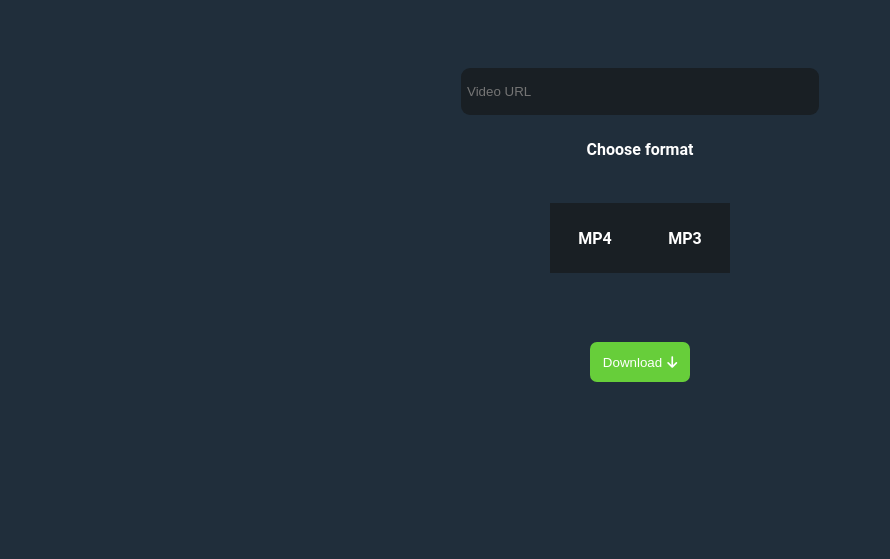
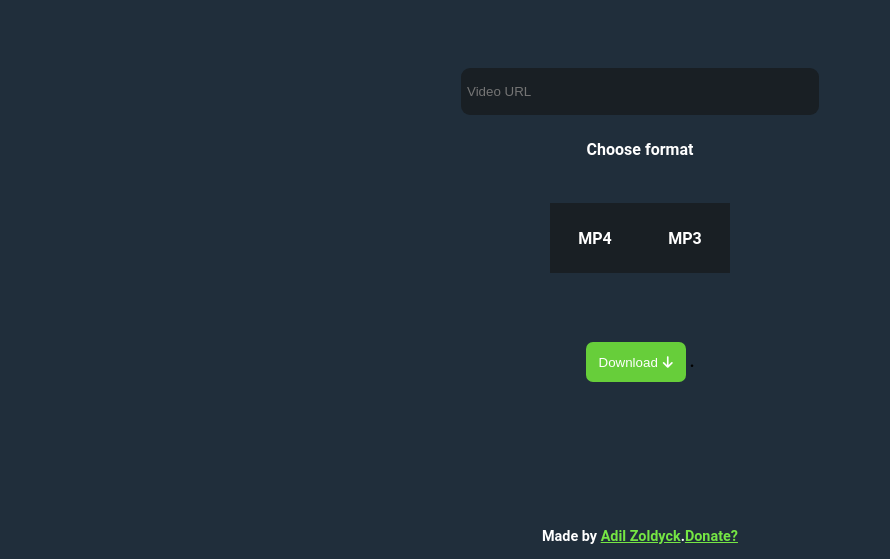
Before and after one commit to exiyos/ytvs, a website: page index.html in a window 1280 px wide. Shown: the part 241-800 px from the top of the page, without its empty margins (0-890 px from the left). Drawn offline with Linux system fonts and the light colour scheme.

Commit message:
Update index.html

```diff
--- a/index.html
+++ b/index.html
@@ -22,7 +22,7 @@
   <button onclick="matchYoutubeUrl()" class="download">Download<i class="fas fa-arrow-down"></i></button>
 
 
-
+<p class="credits">Made by <a href="https://github.com/exiyos/ytvs"> Adil Zoldyck</a>.<a href="https://paypal.me/adilZoldyck">Donate?</a></p>.
 
   <script src="/views/index.js"></script>
 </body>
```
